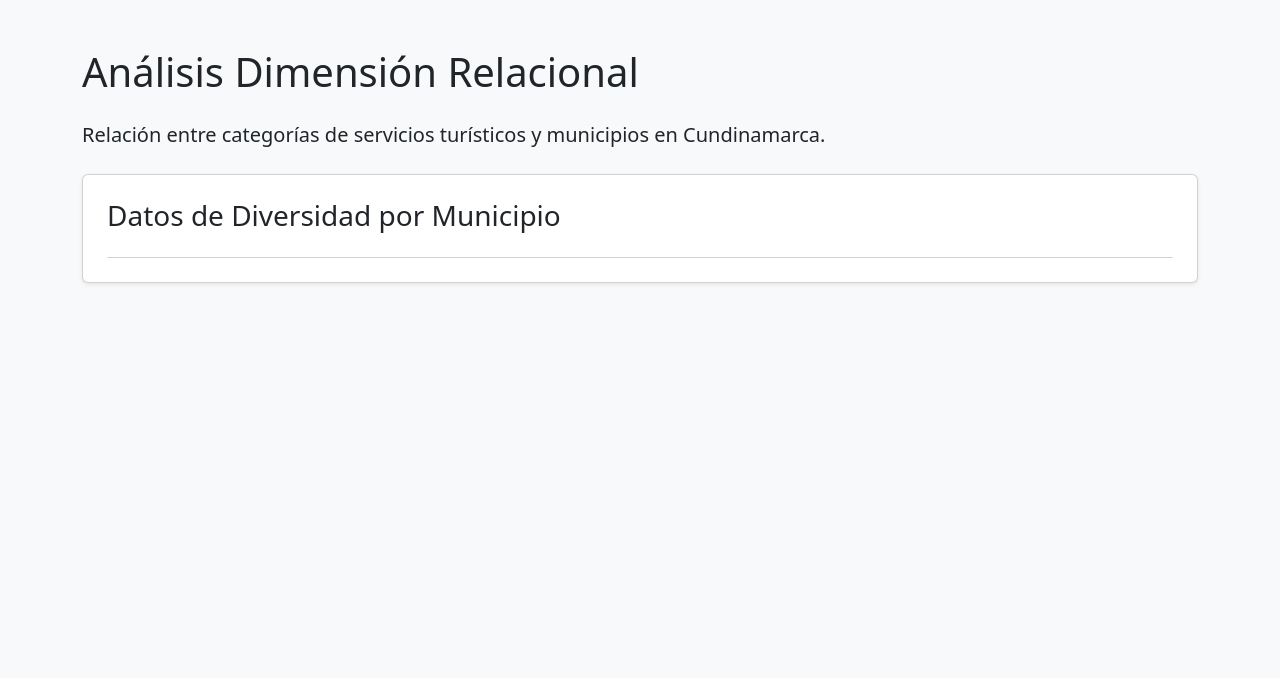
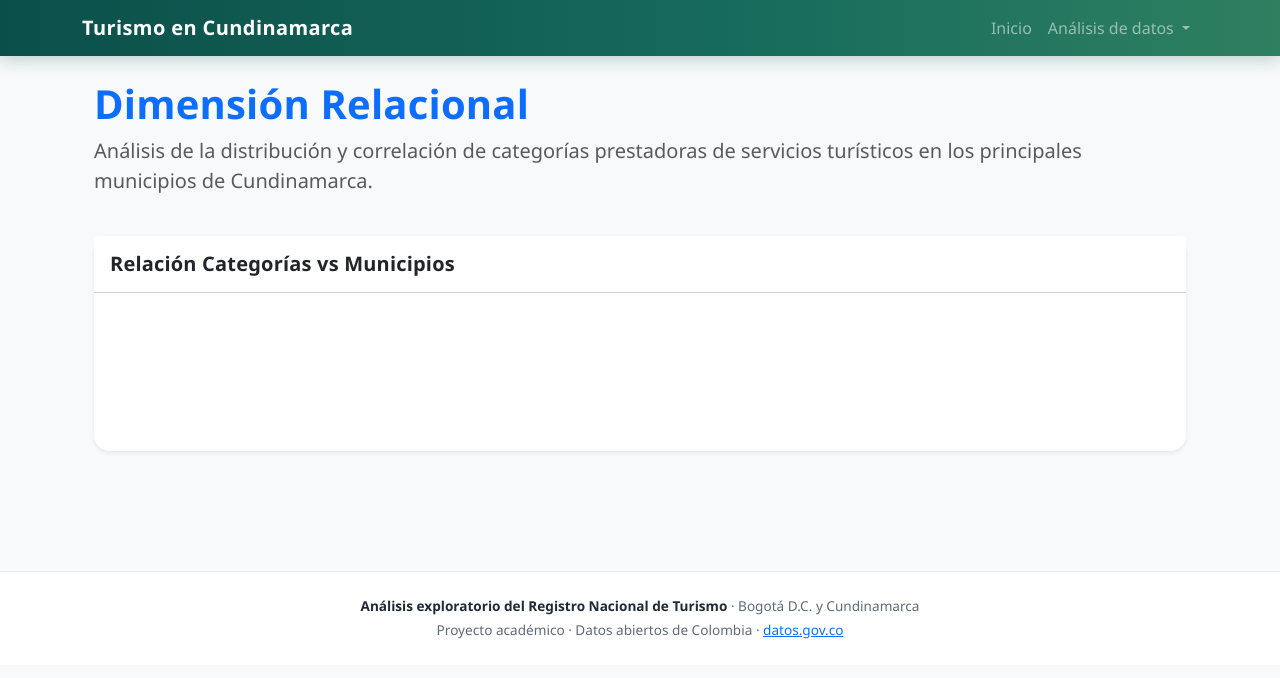
Before and after one commit to laurabauva/analisis-turismo-cundinamarca, a Flask app: page /relacional in a window 1280 px wide. Shown: the top 678 px of the page. Run offline with Flask 3, Linux system fonts and the light colour scheme.

Commit message:
feat(relacional): implemente  plantilla HTML con grafico Chart.js estanteado

```diff
--- a/templates/relacional.html
+++ b/templates/relacional.html
@@ -1,39 +1,76 @@
-<!DOCTYPE html>
-<html lang="es">
-<head>
-    <meta charset="UTF-8">
-    <meta name="viewport" content="width=device-width, initial-scale=1.0">
-    <title>Dimensión Relacional - Turismo Cundinamarca</title>
-    <link href="https://cdn.jsdelivr.net/npm/bootstrap@5.3.0/dist/css/bootstrap.min.css" rel="stylesheet">
-</head>
-<body class="bg-light">
-    <div class="container py-5">
-        <h1 class="mb-4">Análisis Dimensión Relacional</h1>
-        <p class="lead">Relación entre categorías de servicios turísticos y municipios en Cundinamarca.</p>
+{% extends "base.html" %}
 
-        <div class="card shadow-sm p-4 mt-4">
-            <h3>Datos de Diversidad por Municipio</h3>
-            <div id="loading" class="spinner-border text-primary" role="status">
-                <span class="visually-hidden">Cargando...</span>
-            </div>
-            <ul id="lista-diversidad" class="list-group list-group-flush mt-3"></ul>
+{% block title %}Dimensión Relacional - Turismo Cundinamarca{% endblock %}
+
+{% block content %}
+<div class="container my-4">
+    <div class="row mb-4">
+        <div class="col-12">
+            <h1 class="display-6 fw-bold text-primary">Dimensión Relacional</h1>
+            <p class="lead text-muted">
+                Análisis de la distribución y correlación de categorías prestadoras de servicios turísticos en los principales municipios de Cundinamarca.
+            </p>
         </div>
     </div>
 
+    <!-- Tarjeta del Gráfico -->
+    <div class="card shadow-sm border-0 mb-4">
+        <div class="card-header bg-white py-3">
+            <h5 class="card-title m-0 fw-bold">Relación Categorías vs Municipios</h5>
+        </div>
+        <div class="card-body">
+            <canvas id="graficoRelacional" height="120"></canvas>
+        </div>
+    </div>
+</div>
+
+<!-- Script de renderizado -->
+<script src="https://cdn.jsdelivr.net/npm/chart.js"></script>
 <script>
+document.addEventListener("DOMContentLoaded", function() {
     fetch('/api/relacional')
         .then(response => response.json())
         .then(data => {
-                document.getElementById('loading').style.display = 'none';
-                const lista = document.getElementById('lista-diversidad');
-                data.diversidad.forEach(item => {
-                    const li = document.createElement('li');
-                    li.className = 'list-group-item d-flex justify-content-between align-items-center';
-                    li.innerHTML = `<strong>${item.municipio}</strong> <span class="badge bg-primary rounded-pill">${item.variedad_servicios} servicios</span>`;
-                    lista.appendChild(li);
+            if(data.error) {
+                console.error("Error al cargar datos:", data.error);
+                return;
+            }
+
+            const ctx = document.getElementById('graficoRelacional').getContext('2d');
+
+            // Construir datasets dinámicos para Chart.js
+            const colinealColors = [
+                '#0d6efd', '#6610f2', '#6f42c1', '#d63384', '#dc3545',
+                '#fd7e14', '#ffc107', '#198754', '#20c997', '#0dcaf0'
+            ];
+
+            const datasets = data.categorias.map((categoria, index) => {
+                return {
+                    label: categoria,
+                    data: data.municipios.map((_, mIdx) => data.matriz[mIdx][index]),
+                    backgroundColor: colinealColors[index % colinealColors.length]
+                };
             });
-            })
-            .catch(error => console.error('Error al cargar la API:', error));
+
+            new Chart(ctx, {
+                type: 'bar',
+                data: {
+                    labels: data.municipios,
+                    datasets: datasets
+                },
+                options: {
+                    responsive: true,
+                    plugins: {
+                        legend: { position: 'top' },
+                        title: { display: true, text: 'Prestadores por Categoría en Top Municipios' }
+                    },
+                    scales: {
+                        x: { stacked: true },
+                        y: { stacked: true, beginAtZero: true }
+                    }
+                }
+            });
+        });
+});
 </script>
-</body>
-</html>
+{% endblock %}
```
Lines whose indentation alone changed are shown as unchanged.
